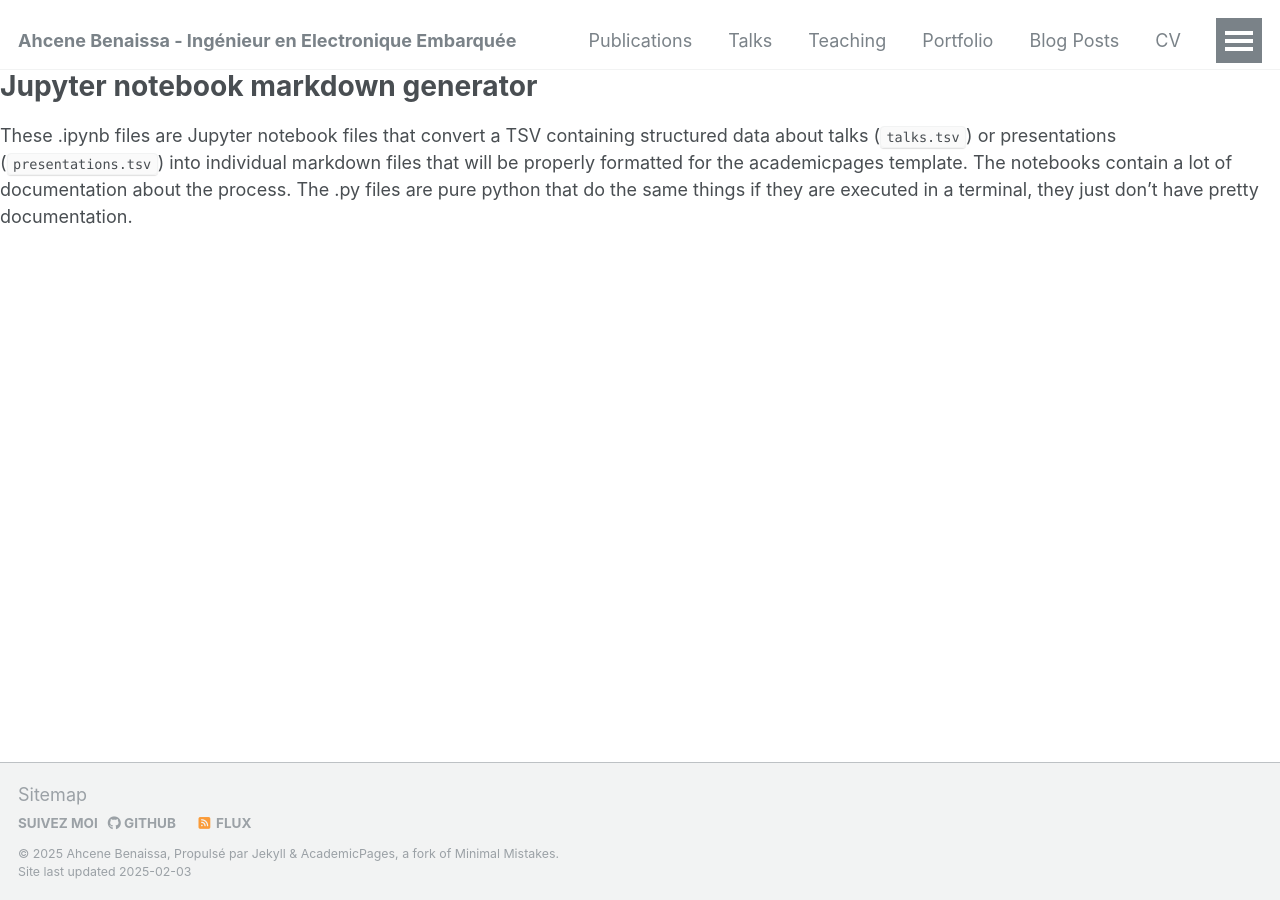
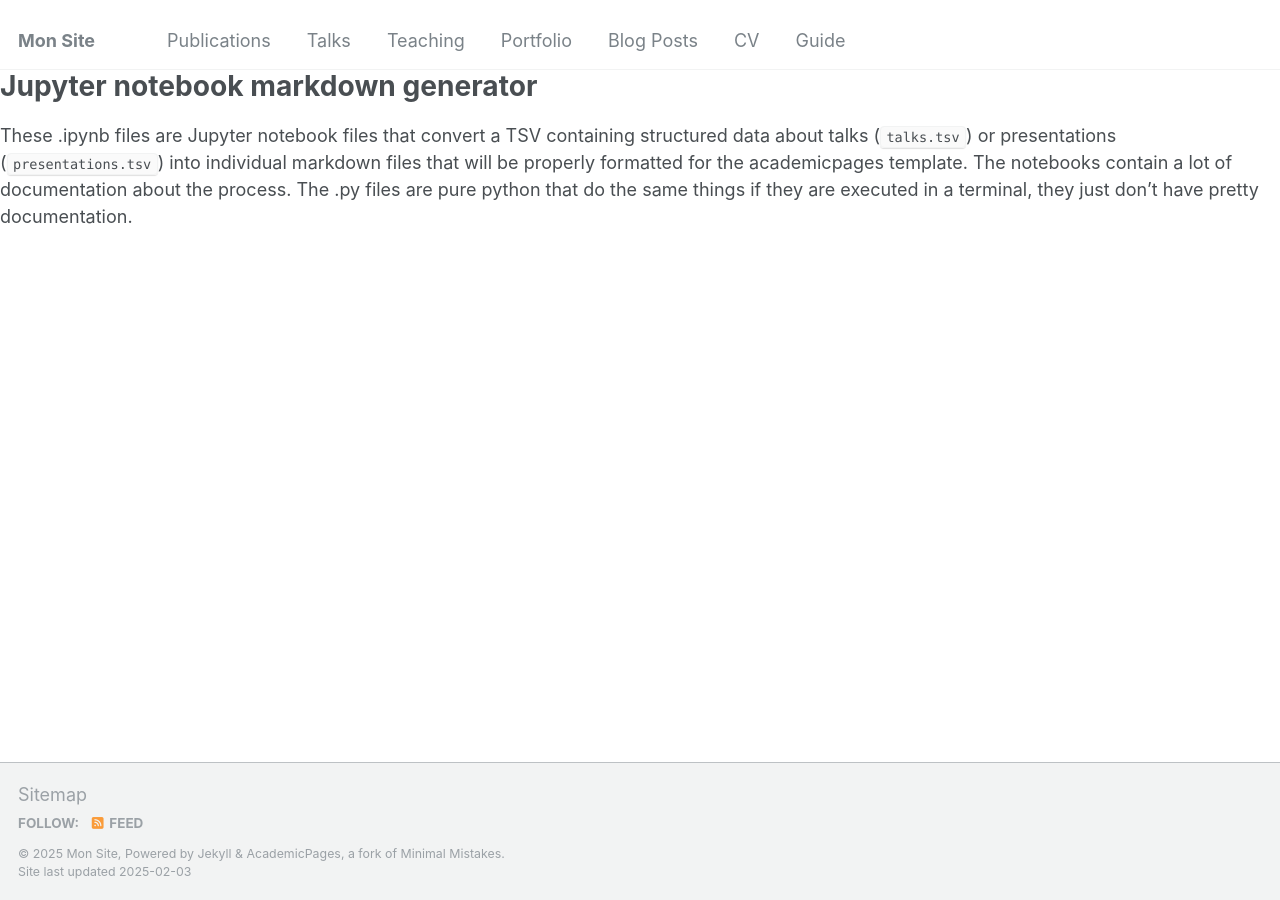
Before and after one commit to ahcene-py/AhceneBenaissa.github.io, a Jekyll site: the page built from markdown_generator/readme.md, in a window 1280 px wide. Built offline with Jekyll 4.4.1, drawn with Linux system fonts in a browser that asks for light colours; our own code applies the rules of GitHub Pages for plain Markdown files; some of the changed lines change nothing that is shown.

Commit message:
Update _config.yml

```diff
--- a/_config.yml
+++ b/_config.yml
@@ -1,101 +1,84 @@
-# Basic Site Settings
-locale: "fr-FR"
-title: "Ahcene Benaissa - Ingénieur en Electronique Embarquée"
-title_separator: "-"
-name: "Ahcene Benaissa"
-description: "Ingénieur en Electronique Embarquée | Machine Learning | Conception FPGA"
-url: "https://votre-domaine.github.io" # Remplacez par votre URL
-baseurl: ""
+# Paramètres de base du site
+locale: en-US  # Langue et région du site (ici, Anglais, États-Unis)
+title: "Mon Site"  # Le titre du site, qui apparaîtra dans l'onglet du navigateur
+description: "Un site web académique ou professionnel"  # Description du site, utile pour le référencement SEO
+url: "https://monsite.github.io"  # L'URL principale du site
+baseurl: ""  # Sous-chemin du site (laisser vide si le site est à la racine)
+repository: "https://github.com/moncompte/mon-site"  # Lien vers le dépôt GitHub du projet
 
-# Author Profile
+# Informations sur l'auteur
 author:
-  avatar: "profile.png"
-  name: "Ahcene Benaissa"
-  bio: >
-    Ingénieur en systèmes embarqués passionné par l'IA, les PCB et la co-conception matériel/logiciel.
-    Actuellement en recherche de CDI pour des projets innovants en électronique embarquée.
-  location: "Nancy 54000, France"
-  employer: "Faculté des sciences et technologies Nancy"
-  email: "contact@example.com"
-  phone: "+33 7 52 19 09 66"
-  linkedin: "linkedin.com/in/ahcene-benaissa"
-  github: "votreusername" # Remplacer par votre GitHub
+  avatar: "/images/avatar.png"  # Chemin vers l'image de l'avatar de l'auteur
+  name: "Jean Dupont"  # Nom de l'auteur
+  bio: "Ingénieur en électronique embarquée"  # Biographie courte de l'auteur
+  location: "Paris, France"  # Localisation de l'auteur
+  employer: "Université XYZ"  # Employeur ou institution de l'auteur
+  email: "jean.dupont@example.com"  # Email de l'auteur (facultatif)
+  google_scholar: "https://scholar.google.com/citations?user=xyz"  # Lien vers le profil Google Scholar
+  orcid: "0000-0002-1234-5678"  # Lien vers le profil ORCID de l'auteur
 
-  # Compétences techniques
-  skills:
-    - "Systèmes embarqués (C/C++, Python)"
-    - "Machine Learning & TensorFlow"
-    - "Conception PCB (Altium, KiCad)"
-    - "Protocoles de communication (I2C, SPI, UART)"
-    - "VHDL/Verilog pour FPGA"
+# Catégories de publications
+publication_category:
+  - "Livres"
+  - "Conférences"
+  - "Manuscrits"
 
-  # Langues
-  languages:
-    - "Français: Bilingue"
-    - "Anglais: B2"
-    - "Arabe: Langue maternelle"
+# Paramètres du site
+teaser: "/assets/images/teaser.jpg"  # Image utilisée comme teaser pour le site
+breadcrumbs: false  # Activer ou désactiver l'affichage des "breadcrumbs" (fil d'Ariane)
+read_more: "disabled"  # Contrôler l'affichage des liens "Lire la suite" pour les extraits
+comments: true  # Activer les commentaires sur le site
 
-  # Centres d'intérêt
-  interests:
-    - "Développement de systèmes IoT"
-    - "Robotique autonome"
-    - "Optimisation énergétique par IA"
+# Configuration des commentaires via Staticman (alternative à Disqus ou Discourse)
+staticman:
+  username: "nom-utilisateur-staticman"
+  repository: "mon-depot/staticman-comments"  # Dépôt où les commentaires seront enregistrés
+  branch: "master"  # Branche où les commentaires sont publiés
 
-# Section Formation
-education:
-  - degree: "Master EEA - Electronique Embarquée"
-    institution: "Faculté des sciences et technologies Nancy"
-    years: "2021-2024"
+# Configuration de Google Analytics
+analytics:
+  provider: "google"  # Utiliser Google Analytics pour suivre les visiteurs
+  google_analytics_id: "UA-XXXXXX-X"  # ID de suivi Google Analytics
 
-  - degree: "Licence 3 EEA - Systèmes Embarqués"
-    institution: "Faculté des sciences et technologies Nancy"
-    years: "2020-2021"
+# Paramètres Markdown et conversion
+markdown: kramdown  # Choisir le processeur Markdown utilisé
+highlighter: rouge  # Surligneur de syntaxe pour le code (rouge est le choix par défaut)
+lsi: false  # Désactiver l'indexation sémantique latente (LSI) pour améliorer la vitesse
+excerpt_separator: "\n\n"  # Séparateur pour les extraits de publication (double saut de ligne)
 
-# Section Expérience Professionnelle
-experience:
-  - position: "Stagiaire en Recherche"
-    company: "Institut Jean Lamour"
-    location: "Nancy"
-    period: "2024 (6 mois)"
-    details: "Développement d'un système de détection d'arcs électriques par IA"
+# Collections de contenu
+collections:
+  teaching:
+    output: true  # Sortie des pages de la collection "teaching"
+    permalink: "/teaching/:name/"  # URL pour les pages de la collection "teaching"
+  publications:
+    output: true  # Sortie des pages de la collection "publications"
+    permalink: "/publications/:title/"  # URL pour les pages de la collection "publications"
+  portfolio:
+    output: true  # Sortie des pages de la collection "portfolio"
+    permalink: "/portfolio/:name/"  # URL pour les pages de la collection "portfolio"
+  talks:
+    output: true  # Sortie des pages de la collection "talks"
+    permalink: "/talks/:name/"  # URL pour les pages de la collection "talks"
 
-  - position: "Intérimaire Technicien"
-    company: "TECHNORAM"
-    location: "Grand Est"
-    period: "2023 (6 mois)"
-    details: "Maintenance de systèmes électroniques industriels"
+# Paramètres Sass/SCSS
+sass:
+  style: compressed  # Compression des fichiers CSS générés par Sass
+  load_paths:
+    - "_sass"  # Dossier contenant les fichiers Sass
 
-# Projets
-projects:
-  - title: "Système de localisation temps réel"
-    description: "Développement matériel/logiciel avec filtrage Kalman"
-    technologies: "C++, Python, STM32"
+# Plugins Jekyll
+plugins:
+  - jekyll-feed  # Plugin pour générer un flux RSS du site
+  - jekyll-sitemap  # Plugin pour générer un sitemap XML
 
-  - title: "Éclairage adaptatif intelligent"
-    description: "Contrôle PWM avec capteurs ambiants"
-    technologies: "Arduino, Capteurs IoT"
+# Paramètres de sortie
+permalink: "/:categories/:title/"  # Structure des URL des pages et publications
+timezone: "UTC"  # Fuseau horaire pour le site
 
-# Paramètres Techniques
-excerpt_separator: "<!--more-->"
-collections:
-  publications:
-    output: true
-    permalink: /publications/:title/
+# Archive de catégories et de tags
+category_archive: true  # Afficher les archives de catégories
+tag_archive: true  # Afficher les archives de tags
 
-  projects:
-    output: true
-    permalink: /projects/:path/
-
-# Intégrations
-plugins:
-  - jekyll-seo-tag
-  - jekyll-sitemap
-
-# Paramètres avancés
-defaults:
-  - scope:
-      path: ""
-      type: "projects"
-    values:
-      layout: "project"
-      author_profile: false
+# Compression HTML
+compress_html: "clippings: all"  # Activer la compression HTML pour améliorer la vitesse du site
```
